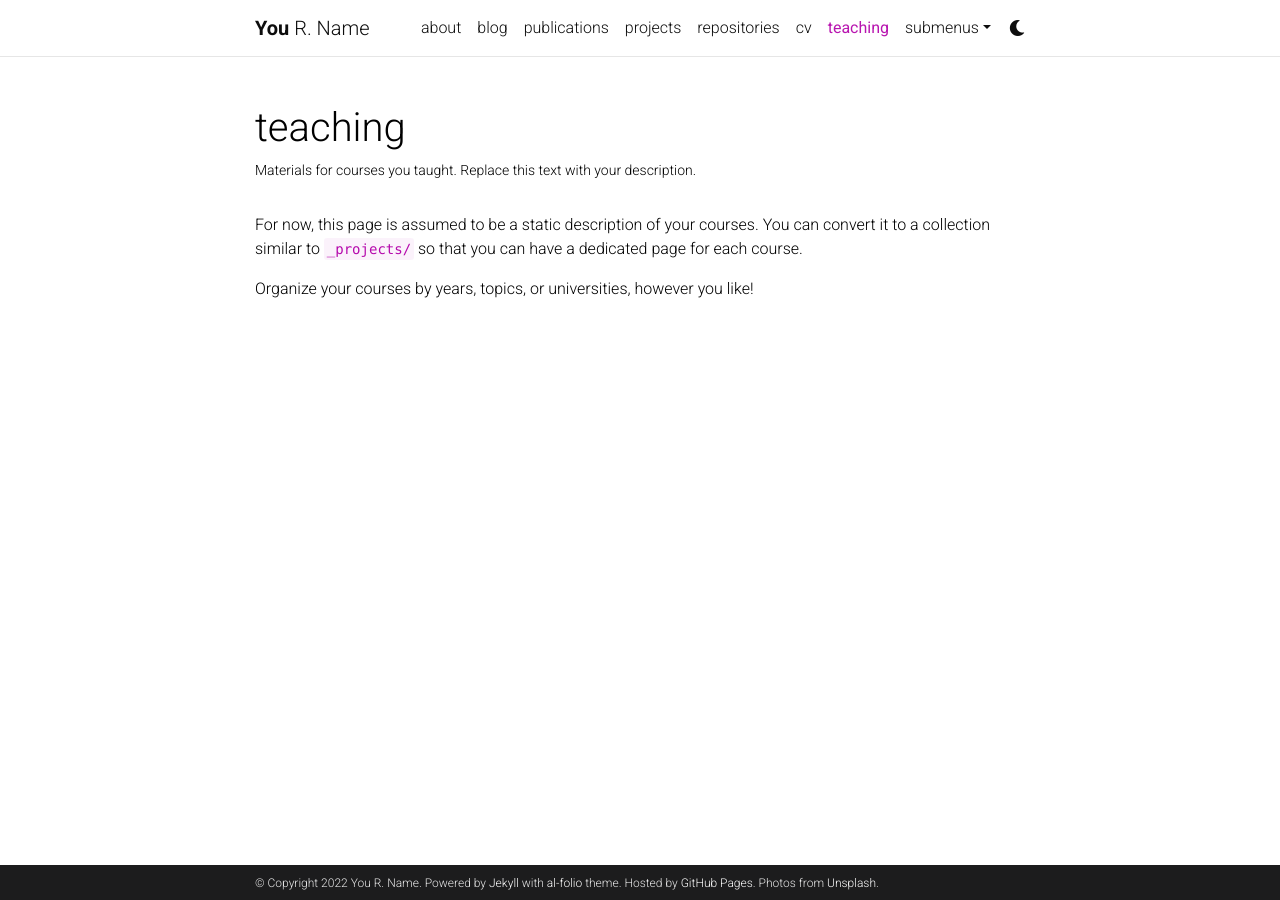
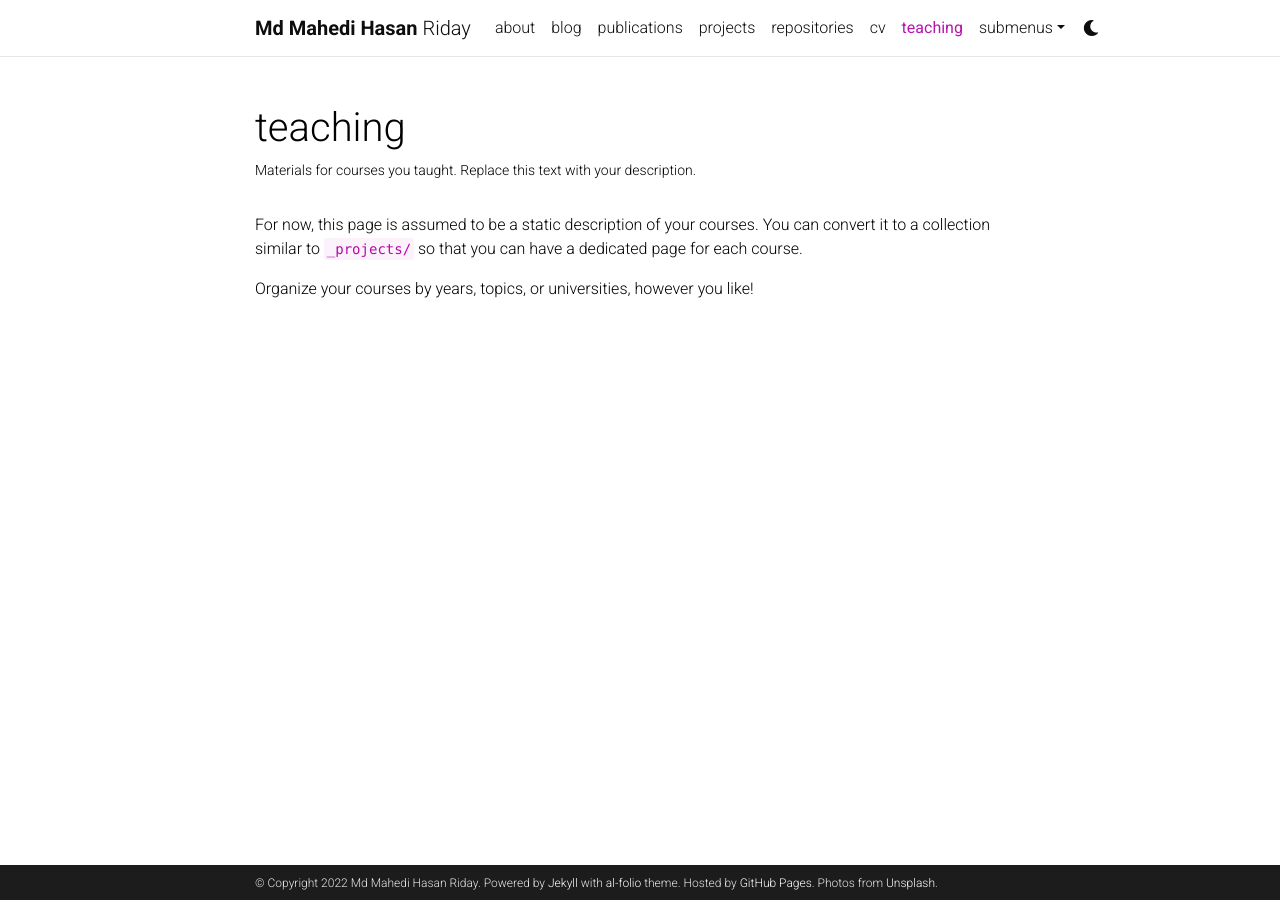
Before and after one commit to mdmhriday/mdmhriday.github.io, a Jekyll site: the page built from _pages/teaching.md, in a window 1280 px wide. Built offline with Jekyll 4.4.1, drawn with Linux system fonts in a browser that asks for light colours; comment, search, counter and statistics services are not loaded; a style sheet for code colours, icons or effects is not loaded.

Commit message:
Update _config.yml

```diff
--- a/_config.yml
+++ b/_config.yml
@@ -3,10 +3,10 @@
 # -----------------------------------------------------------------------------
 
 title: blank # the website title (if blank, full name will be used instead)
-first_name: You
-middle_name: R.
-last_name: Name
-email: you@example.com
+first_name: Md Mahedi Hasan
+middle_name:
+last_name: Riday
+email: mdmhriday@gmail.com
 description: > # the ">" symbol means to ignore newlines until "footer_text:"
   A simple, whitespace theme for academics. Based on [*folio](https://github.com/bogoli/-folio) design.
 footer_text: >
@@ -18,8 +18,8 @@
 lang: en # the language of your site (for example: en, fr, cn, ru, etc.)
 icon: ⚛️  # the emoji used as the favicon (alternatively, provide image name in /assets/img/)
 
-url: https://alshedivat.github.io # the base hostname & protocol for your site
-baseurl: /al-folio # the subpath of your site, e.g. /blog/
+url: https://mdmhriday.github.io # the base hostname & protocol for your site
+baseurl:  # the subpath of your site, e.g. /blog/
 last_updated: false # set to true if you want to display last updated in the footer
 impressum_path:  # set to path to include impressum link in the footer, use the same path as permalink in a page, helps to conform with EU GDPR
 
```
